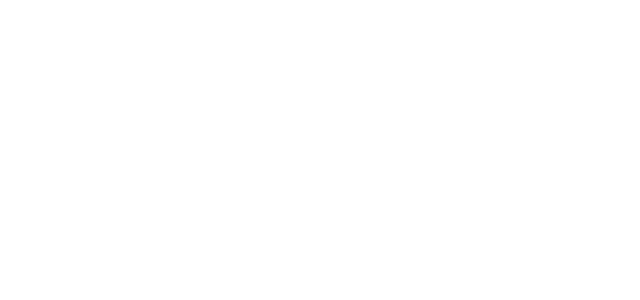
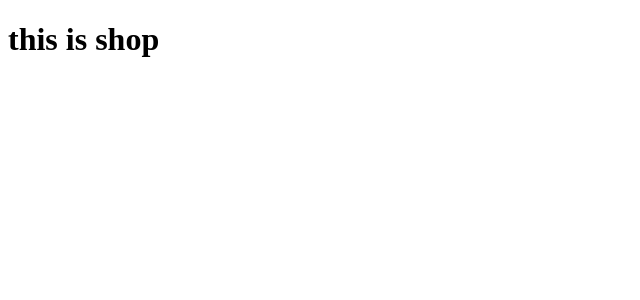
Before and after one commit to CodeSurfer3022/Shopping-cart, a React (Create React App) app: page /shop in a window 1280 px wide. Shown: the top 300 px of the page, without its empty margins (0-640 px from the left). Built offline with nearby package versions, Linux system fonts and the light colour scheme.

Commit message:
Added basic components and routing among them

```diff
--- a/package.json
+++ b/package.json
@@ -8,6 +8,7 @@
     "@testing-library/user-event": "^7.2.1",
     "react": "^16.13.1",
     "react-dom": "^16.13.1",
+    "react-router-dom": "^5.2.0",
     "react-scripts": "3.4.3"
   },
   "scripts": {
--- a/public/index.html
+++ b/public/index.html
@@ -9,7 +9,7 @@
           name="description"
           content="Web site created using create-react-app"
   />
-  <title>React App</title>
+  <title>Shopping cart</title>
   <link rel="stylesheet" href="%PUBLIC_URL%/stylesheets/reset.css" type="text/css"/>
   <link rel="stylesheet" href="%PUBLIC_URL%/stylesheets/styles.css" type="text/css"/>
 </head>
--- a/src/App.js
+++ b/src/App.js
@@ -1,10 +1,9 @@
 import React from 'react';
-import '../public/stylesheets/styles.css';
 
 function App() {
     return (
         <div className="App">
-
+            <h1>This is app</h1>
         </div>
     );
 }
--- /dev/null
+++ b/src/Components/Cart.js
@@ -0,0 +1,11 @@
+import React from "react";
+
+function Cart() {
+    return (
+        <div>
+            <h1>This is cart</h1>
+        </div>
+    )
+}
+
+export default Cart;
--- /dev/null
+++ b/src/Components/Shop.js
@@ -0,0 +1,11 @@
+import React from "react";
+
+function Shop() {
+    return(
+        <div>
+            <h1>this is shop</h1>
+        </div>
+    )
+}
+
+export default Shop;
--- /dev/null
+++ b/src/Routes.js
@@ -0,0 +1,20 @@
+import React from "react";
+import App from "./App";
+import Shop from "./Components/Shop";
+import Cart from "./Components/Cart";
+
+import { BrowserRouter, Switch, Route } from "react-router-dom";
+
+const Routes = () => {
+    return(
+        <BrowserRouter>
+            <Switch>
+                <Route exact path="/" component={App} />
+                <Route exact path="/shop" component={Shop} />
+                <Route exact path="/cart" component={Cart} />
+            </Switch>
+        </BrowserRouter>
+    );
+};
+
+export default Routes;
--- a/src/index.js
+++ b/src/index.js
@@ -1,10 +1,10 @@
 import React from 'react';
 import ReactDOM from 'react-dom';
-import App from './App';
+import Routes from "./Routes";
 
 ReactDOM.render(
     <React.StrictMode>
-        <App/>
+        <Routes />
     </React.StrictMode>,
     document.getElementById('root')
 );
```
Also changed, not shown: 1 other file (tests, documents, lock files or other folders).
